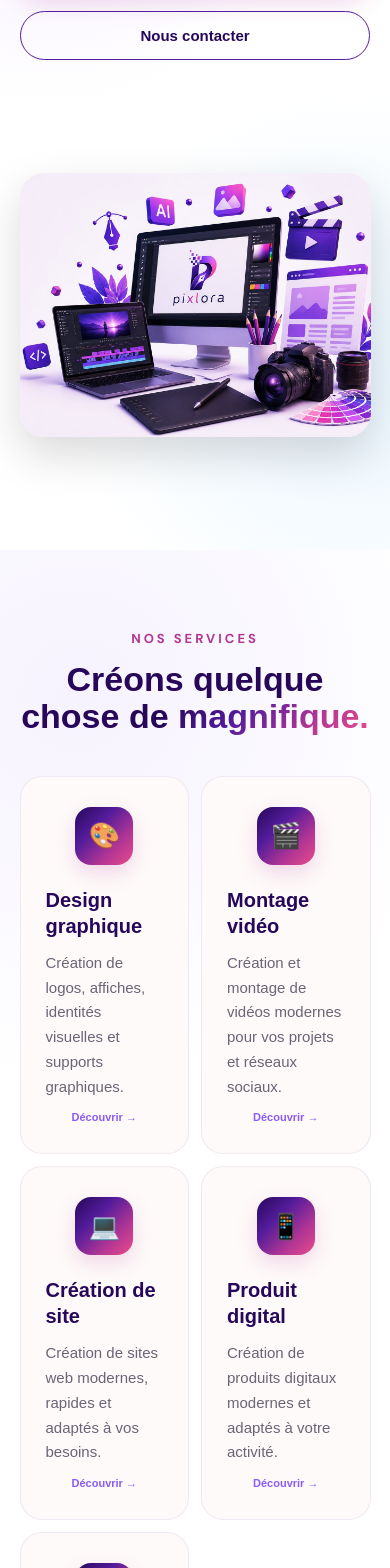
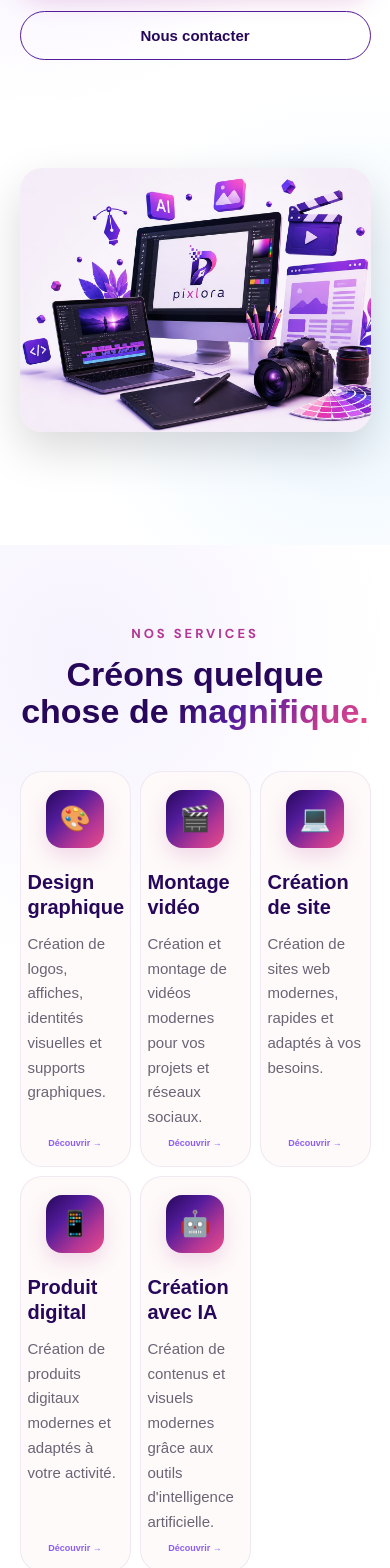
Before and after one commit to cyrineriyahi/pixelora, a React (Vite) app: page / in a window 390 px wide. Shown: the part 432-2000 px from the top of the page. Built offline with nearby package versions, Linux system fonts and the light colour scheme.

Commit message:
Mise à jour du design mobile

```diff
--- a/src/App.css
+++ b/src/App.css
@@ -27,7 +27,7 @@ main {
 
 
 /* =====================================================
-   HERO - DESKTOP
+   HERO
 ===================================================== */
 
 .hero {
@@ -58,7 +58,7 @@ main {
 
 
 /* =====================================================
-   HERO CONTENT
+   HERO TEXT
 ===================================================== */
 
 .hero-content {
@@ -70,11 +70,9 @@ main {
   font-size: 14px;
   font-weight: 700;
   letter-spacing: 3px;
-
   margin-bottom: 22px;
 
-  background:
-    linear-gradient(
+  background: linear-gradient(
     90deg,
     #8b5cf6,
     #ec4899,
@@ -88,17 +86,13 @@ main {
 
 .hero h1 {
   font-size: clamp(45px, 6vw, 78px);
-
   line-height: 1.05;
-
   font-weight: 800;
-
   margin-bottom: 25px;
 }
 
 .hero h1 span {
-  background:
-    linear-gradient(
+  background: linear-gradient(
     90deg,
     #8b5cf6,
     #ec4899,
@@ -107,7 +101,6 @@ main {
 
   -webkit-background-clip: text;
   background-clip: text;
-
   -webkit-text-fill-color: transparent;
 }
 
@@ -115,7 +108,6 @@ main {
   max-width: 600px;
 
   font-size: 18px;
-
   line-height: 1.7;
 
   color: #666;
@@ -130,7 +122,6 @@ main {
 
 .hero-buttons {
   display: flex;
-
   align-items: center;
 
   gap: 15px;
@@ -141,7 +132,6 @@ main {
 .primary-button,
 .secondary-button {
   border: none;
-
   cursor: pointer;
 
   padding: 15px 25px;
@@ -149,7 +139,6 @@ main {
   border-radius: 12px;
 
   font-size: 15px;
-
   font-weight: 600;
 
   transition: 0.3s ease;
@@ -158,8 +147,7 @@ main {
 .primary-button {
   color: white;
 
-  background:
-    linear-gradient(
+  background: linear-gradient(
     90deg,
     #8b5cf6,
     #ec4899
@@ -194,7 +182,7 @@ main {
 
 
 /* =====================================================
-   HERO IMAGE
+   HERO PHOTO
 ===================================================== */
 
 .hero-visual {
@@ -202,16 +190,14 @@ main {
 
   display: flex;
 
+  align-items: center;
   justify-content: center;
-
-  align-items: center;
 }
 
 .hero-image {
   display: block;
 
   width: 100%;
-
   max-width: 600px;
 
   height: auto;
@@ -270,8 +256,7 @@ main {
 .services-preview h2,
 .about-section h2,
 .contact-section h2 {
-  font-size:
-    clamp(32px, 4vw, 50px);
+  font-size: clamp(32px, 4vw, 50px);
 
   line-height: 1.2;
 
@@ -297,7 +282,7 @@ main {
 
 
 /* =====================================================
-   SERVICES GRID
+   SERVICES GRID DESKTOP
 ===================================================== */
 
 .services-grid {
@@ -357,11 +342,6 @@ main {
     0 20px 45px rgba(0, 0, 0, 0.08);
 }
 
-
-/* =====================================================
-   SERVICE ICON
-===================================================== */
-
 .service-icon {
   width: 65px;
   height: 65px;
@@ -369,7 +349,6 @@ main {
   display: flex;
 
   align-items: center;
-
   justify-content: center;
 
   margin-bottom: 20px;
@@ -562,7 +541,6 @@ main {
   flex-direction: column;
 
   align-items: center;
-
   justify-content: center;
 
   background: #ffffff;
@@ -596,7 +574,6 @@ main {
   display: flex;
 
   align-items: center;
-
   justify-content: center;
 
   margin-bottom: 18px;
@@ -663,7 +640,14 @@ main {
 
   .services-grid {
     grid-template-columns:
-      repeat(2, minmax(0, 1fr));
+      repeat(3, minmax(0, 1fr));
+
+    gap: 15px;
+  }
+
+  .service-card {
+    padding:
+      25px 15px;
   }
 
   .contact-info {
@@ -689,7 +673,7 @@ main {
     min-height: auto;
 
     padding:
-      90px 16px 60px;
+      85px 12px 55px;
 
     display: flex;
 
@@ -699,14 +683,14 @@ main {
 
     justify-content: flex-start;
 
-    gap: 35px;
+    gap: 30px;
 
     text-align: center;
   }
 
 
   /* =========================================
-     TEXTE EN HAUT
+     TEXTE
   ========================================= */
 
   .hero-content {
@@ -716,32 +700,32 @@ main {
   }
 
   .hero-subtitle {
-    font-size: 11px;
+    font-size: 10px;
 
-    letter-spacing: 2px;
+    letter-spacing: 1.5px;
 
-    margin-bottom: 16px;
+    margin-bottom: 15px;
   }
 
   .hero h1 {
-    font-size: 40px;
+    font-size: 38px;
 
     line-height: 1.08;
 
-    margin-bottom: 20px;
+    margin-bottom: 18px;
   }
 
   .hero-description {
     width: 100%;
 
-    max-width: 500px;
+    max-width: 520px;
 
     margin:
       0 auto 25px;
 
     font-size: 15px;
 
-    line-height: 1.65;
+    line-height: 1.6;
   }
 
 
@@ -758,14 +742,14 @@ main {
 
     align-items: center;
 
-    gap: 12px;
+    gap: 10px;
   }
 
   .primary-button,
   .secondary-button {
     width: 100%;
 
-    max-width: 350px;
+    max-width: 360px;
 
     padding:
       14px 18px;
@@ -775,7 +759,7 @@ main {
 
 
   /* =========================================
-     PHOTO SOUS LE TEXTE
+     PHOTO GRANDE
   ========================================= */
 
   .hero-visual {
@@ -801,7 +785,7 @@ main {
 
     object-fit: cover;
 
-    border-radius: 24px;
+    border-radius: 22px;
 
     box-shadow:
       0 18px 45px rgba(0, 0, 0, 0.15);
@@ -820,13 +804,13 @@ main {
     width: 100%;
 
     padding:
-      70px 12px;
+      70px 10px;
   }
 
   .services-preview h2,
   .about-section h2,
   .contact-section h2 {
-    font-size: 30px;
+    font-size: 29px;
 
     line-height: 1.2;
 
@@ -835,23 +819,22 @@ main {
 
 
   /* =========================================
-     2 SERVICES PAR LIGNE
+     3 SERVICES PAR LIGNE
   ========================================= */
 
   .services-grid {
     width: 100% !important;
 
-    max-width: 700px !important;
+    max-width: 100% !important;
 
-    margin:
-      0 auto !important;
+    margin: 0 auto !important;
 
     display: grid !important;
 
     grid-template-columns:
-      repeat(2, minmax(0, 1fr)) !important;
+      repeat(3, minmax(0, 1fr)) !important;
 
-    gap: 12px !important;
+    gap: 9px !important;
   }
 
 
@@ -866,12 +849,12 @@ main {
 
     min-width: 0 !important;
 
-    min-height: 230px;
+    min-height: 220px;
 
     padding:
-      20px 10px;
+      18px 7px !important;
 
-    display: flex;
+    display: flex !important;
 
     flex-direction: column;
 
@@ -879,7 +862,7 @@ main {
 
     text-align: center;
 
-    border-radius: 20px;
+    border-radius: 18px;
   }
 
   .service-card:hover {
@@ -888,53 +871,52 @@ main {
 
 
   /* =========================================
-     ICON SERVICE
+     ICON
   ========================================= */
 
   .service-icon {
-    width: 50px;
-    height: 50px;
+    width: 45px;
+    height: 45px;
 
     flex-shrink: 0;
 
     display: flex;
 
     align-items: center;
-
     justify-content: center;
 
     margin:
-      0 auto 12px;
+      0 auto 10px;
 
-    border-radius: 15px;
+    border-radius: 14px;
 
-    font-size: 23px;
+    font-size: 20px;
   }
 
   .service-card h3 {
     width: 100%;
 
-    font-size: 15px;
+    font-size: 12px;
 
-    line-height: 1.3;
+    line-height: 1.25;
 
-    margin-bottom: 8px;
+    margin-bottom: 7px;
   }
 
   .service-card p {
     width: 100%;
 
-    font-size: 11px;
+    font-size: 9px;
 
-    line-height: 1.5;
+    line-height: 1.45;
 
-    margin-bottom: 12px;
+    margin-bottom: 8px;
   }
 
   .service-card button {
     margin-top: auto;
 
-    font-size: 11px;
+    font-size: 9px;
   }
 
 
@@ -968,7 +950,7 @@ main {
 
   .contact-section {
     padding:
-      70px 12px;
+      70px 10px;
   }
 
   .contact-description {
@@ -981,31 +963,20 @@ main {
     margin-bottom: 35px;
   }
 
-
-  /* =========================================
-     2 CONTACTS PAR LIGNE
-  ========================================= */
-
   .contact-info {
     width: 100% !important;
 
-    max-width: 700px !important;
+    max-width: 100% !important;
 
-    margin:
-      0 auto !important;
+    margin: 0 auto !important;
 
     display: grid !important;
 
     grid-template-columns:
       repeat(2, minmax(0, 1fr)) !important;
 
-    gap: 12px !important;
+    gap: 10px !important;
   }
-
-
-  /* =========================================
-     CONTACT CARD MOBILE
-  ========================================= */
 
   .contact-item {
     width: 100% !important;
@@ -1015,9 +986,9 @@ main {
     min-height: 175px;
 
     padding:
-      20px 8px;
+      20px 7px;
 
-    border-radius: 20px;
+    border-radius: 18px;
   }
 
   .contact-item:hover {
@@ -1025,10 +996,10 @@ main {
   }
 
   .contact-icon {
-    width: 55px;
-    height: 55px;
+    width: 54px;
+    height: 54px;
 
-    margin-bottom: 13px;
+    margin-bottom: 12px;
 
     border-radius: 16px;
 
@@ -1041,7 +1012,7 @@ main {
   }
 
   .contact-item h3 {
-    font-size: 15px;
+    font-size: 14px;
 
     margin-bottom: 7px;
   }
@@ -1049,7 +1020,7 @@ main {
   .contact-item a {
     max-width: 100%;
 
-    font-size: 11px;
+    font-size: 10px;
 
     word-break: break-word;
 
@@ -1059,24 +1030,24 @@ main {
 
 
 /* =====================================================
-   PETITS TÉLÉPHONES
+   TRÈS PETIT TÉLÉPHONE
 ===================================================== */
 
 @media (max-width: 380px) {
 
-  /* =========================================
-     HERO
-  ========================================= */
-
   .hero {
     padding:
-      80px 10px 50px;
+      75px 8px 45px;
 
-    gap: 30px;
+    gap: 25px;
   }
 
   .hero h1 {
-    font-size: 35px;
+    font-size: 34px;
+  }
+
+  .hero-subtitle {
+    font-size: 9px;
   }
 
   .hero-description {
@@ -1084,30 +1055,32 @@ main {
   }
 
 
-  /* =========================================
-     PHOTO GRANDE
-  ========================================= */
+  /* PHOTO TOUJOURS GRANDE */
 
   .hero-image {
     width: 100% !important;
 
     max-width: 100% !important;
 
+    aspect-ratio: 4 / 3;
+
     height: auto !important;
 
-    aspect-ratio: 4 / 3;
-
-    border-radius: 20px;
+    border-radius: 18px;
   }
 
 
   /* =========================================
-     SERVICES
+     3 SERVICES
   ========================================= */
 
   .services-preview {
     padding:
-      65px 10px;
+      60px 7px;
+  }
+
+  .services-preview h2 {
+    font-size: 27px;
   }
 
   .services-grid {
@@ -1116,39 +1089,43 @@ main {
     display: grid !important;
 
     grid-template-columns:
-      repeat(2, minmax(0, 1fr)) !important;
+      repeat(3, minmax(0, 1fr)) !important;
 
-    gap: 9px !important;
+    gap: 6px !important;
   }
 
   .service-card {
-    min-height: 215px;
+    min-height: 205px;
 
     padding:
-      16px 7px;
+      14px 4px !important;
+
+    border-radius: 15px;
   }
 
   .service-icon {
-    width: 46px;
-    height: 46px;
+    width: 40px;
+    height: 40px;
 
-    font-size: 20px;
+    font-size: 18px;
 
-    margin-bottom: 10px;
+    margin-bottom: 8px;
   }
 
   .service-card h3 {
-    font-size: 13px;
+    font-size: 10px;
+
+    line-height: 1.2;
   }
 
   .service-card p {
-    font-size: 10px;
+    font-size: 8px;
 
-    line-height: 1.45;
+    line-height: 1.35;
   }
 
   .service-card button {
-    font-size: 10px;
+    font-size: 8px;
   }
 
 
@@ -1156,39 +1133,30 @@ main {
      CONTACT
   ========================================= */
 
-  .contact-section {
-    padding:
-      65px 10px;
-  }
-
   .contact-info {
-    width: 100% !important;
-
-    display: grid !important;
-
     grid-template-columns:
       repeat(2, minmax(0, 1fr)) !important;
 
-    gap: 9px !important;
+    gap: 8px !important;
   }
 
   .contact-item {
-    min-height: 160px;
+    min-height: 155px;
 
     padding:
-      16px 5px;
+      15px 5px;
   }
 
   .contact-icon {
-    width: 50px;
-    height: 50px;
+    width: 48px;
+    height: 48px;
   }
 
   .contact-item h3 {
-    font-size: 13px;
+    font-size: 12px;
   }
 
   .contact-item a {
-    font-size: 10px;
+    font-size: 9px;
   }
 }
```
Lines whose indentation alone changed are shown as unchanged.
